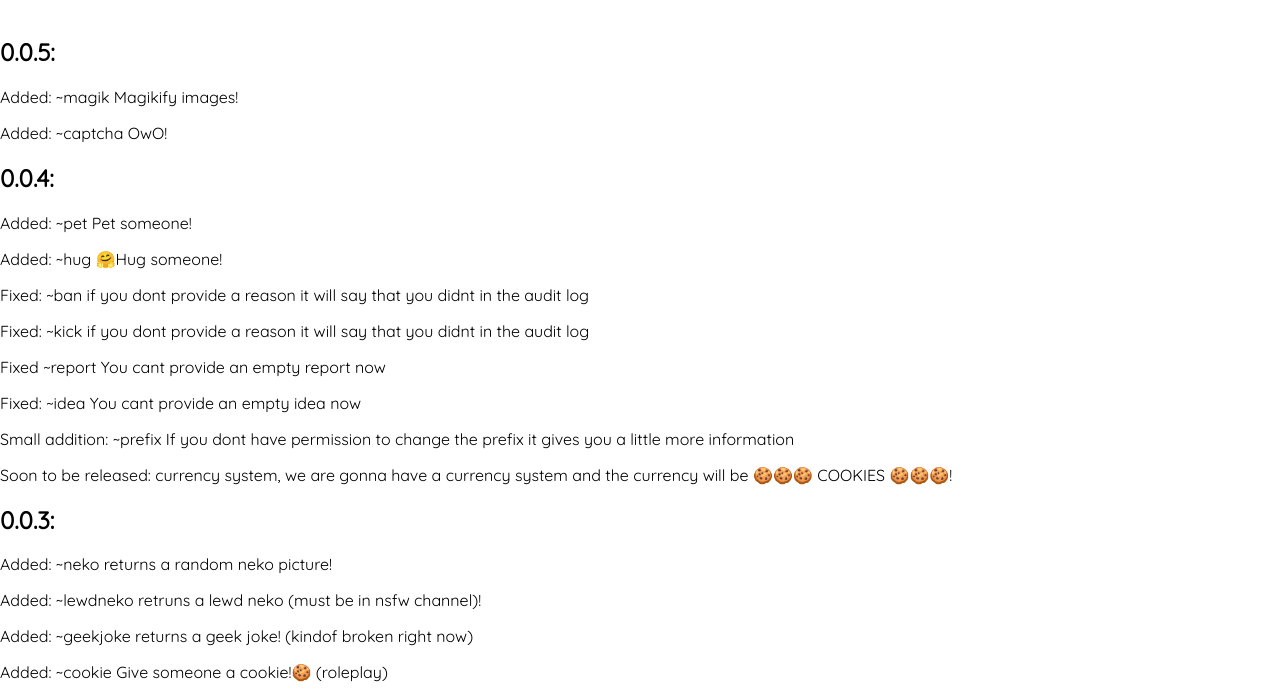
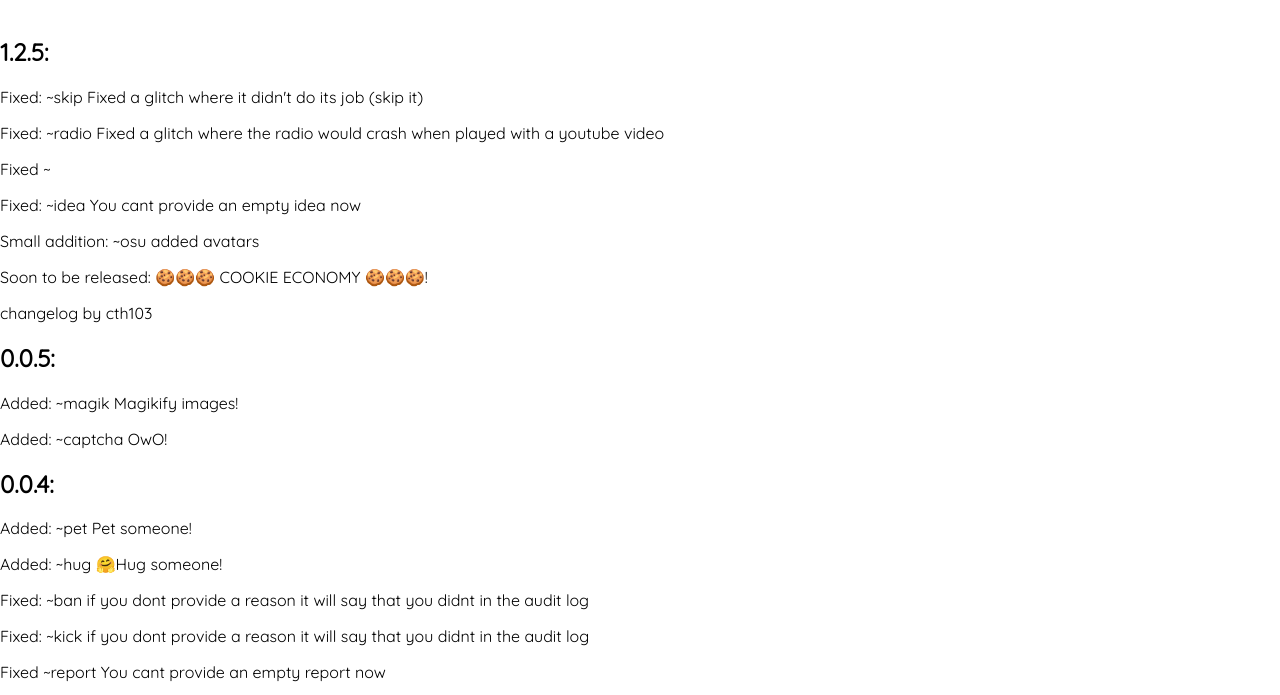
Before and after one commit to jiktim/Nep, a plain HTML site: page changelog.html in a window 1280 px wide. Shown: the part 51-746 px from the top of the page. Drawn offline with Linux system fonts and the light colour scheme.

Commit message:
Update changelog.html

```diff
--- a/changelog.html
+++ b/changelog.html
@@ -23,6 +23,15 @@
     <br>
 
     <div class="changelog">
+        <h2>1.2.5:</h2>
+        <p>Fixed: ~skip Fixed a glitch where it didn't do its job (skip it)</p>
+        <p>Fixed: ~radio Fixed a glitch where the radio would crash when played with a youtube video</p>
+<p>Fixed ~</p>
+<p>Fixed: ~idea You cant provide an empty idea now</p>
+     <p>Small addition: ~osu added avatars </p>
+     <p>Soon to be released: 🍪🍪🍪 COOKIE ECONOMY 🍪🍪🍪!</p>
+        <p> changelog by cth103 </p>
+
                                  <h2>0.0.5:</h2>
         <p>Added: ~magik Magikify images!</p>
         <p>Added: ~captcha OwO!</p>
```
